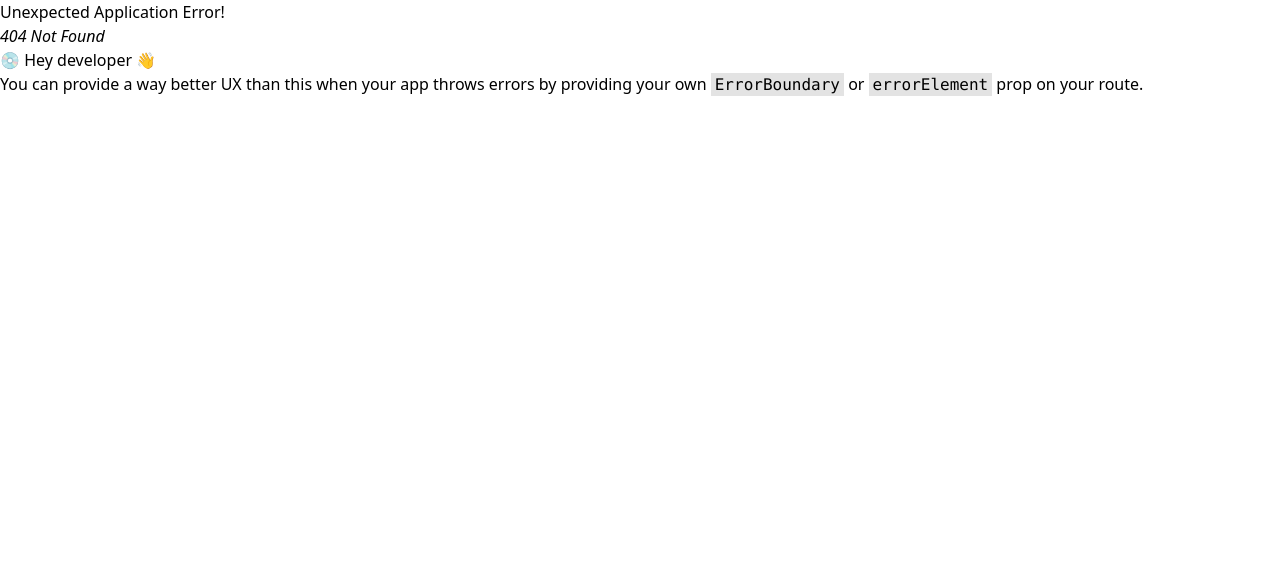
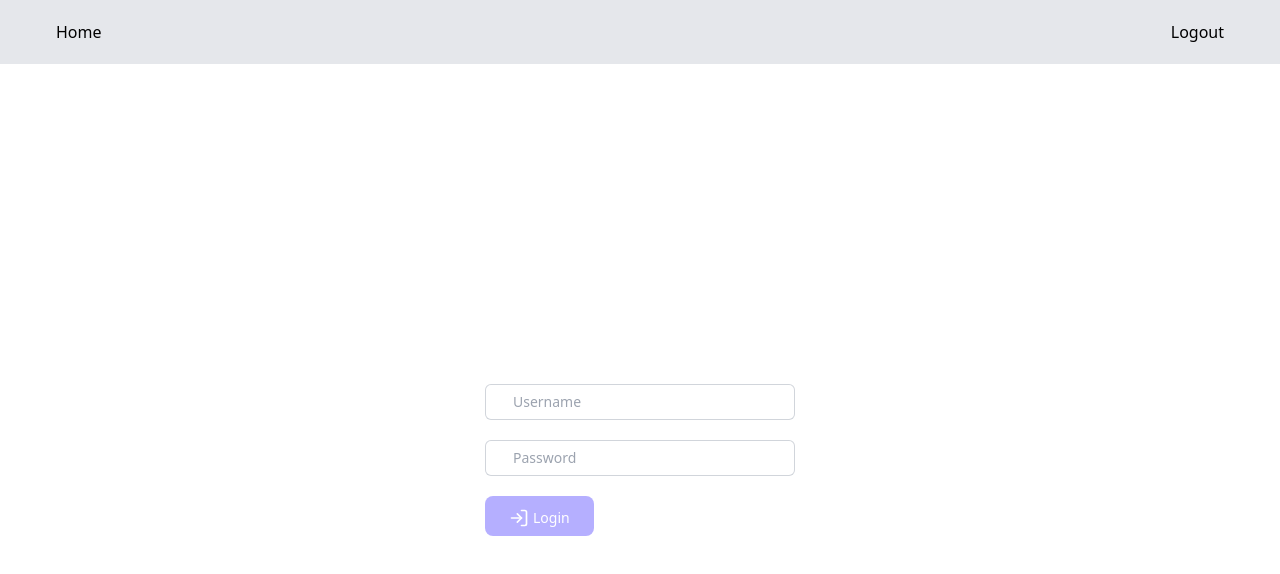
Before and after one commit to iamraihan/appointment_scheduler, a React (Vite) app: page /login in a window 1280 px wide. Before the commit this address had no page. Shown: the top 574 px of the page. Built offline with nearby package versions, Linux system fonts and the light colour scheme.

Commit message:
ui design read for login page

```diff
--- a/src/helpers/ui/button/helper/types.ts
+++ b/src/helpers/ui/button/helper/types.ts
@@ -5,7 +5,7 @@ export interface IAppButtonProps {
   btnType?: ButtonTypes;
   title?: string;
   disabled?: boolean;
-  loader?: string;
+  loader?: string | boolean;
   loaderText?: string;
   callBack?: () => void;
   customClass?: string;
--- a/src/layout/MainLayout.tsx
+++ b/src/layout/MainLayout.tsx
@@ -1,8 +1,10 @@
 import { Outlet } from "react-router-dom";
+import Navbar from "@/layout/Navbar";
 
 const MainLayout = () => {
   return (
     <div>
+      <Navbar />
       <Outlet />
     </div>
   );
--- /dev/null
+++ b/src/layout/Navbar.tsx
@@ -0,0 +1,16 @@
+import { Link } from "react-router-dom";
+
+const Navbar = () => {
+  return (
+    <div className="bg-gray-200 py-5">
+      <ul className="container mx-auto flex justify-between">
+        <li>
+          <Link to="/">Home</Link>
+        </li>
+        <button>Logout</button>
+      </ul>
+    </div>
+  );
+};
+
+export default Navbar;
--- /dev/null
+++ b/src/pages/Login/index.tsx
@@ -0,0 +1,56 @@
+import { AppButton } from "@/helpers/ui";
+import { useState } from "react";
+import { LogIn } from "react-feather";
+
+interface IMutationData {
+  user_name?: string;
+  password?: string;
+}
+type MutationField = "user_name" | "password";
+
+const Login = () => {
+  // state
+  const [mutationData, setMutationData] = useState<IMutationData>({});
+  const [applying, setApplying] = useState(false);
+
+  const isDisabled = !mutationData.user_name || !mutationData.password;
+
+  //   change handler
+  const handleChange = (type: MutationField, value: string) => {
+    console.log("type: ", type);
+    setMutationData((prevData) => ({ ...prevData, [type]: value })); // to get data previous state current state data
+  };
+
+  const handleApply = () => {
+    setApplying(true);
+    // api call
+  };
+  return (
+    <div className="container mx-auto flex flex-col justify-center items-center h-screen">
+      <div className="space-y-5">
+        <input
+          className="block w-full rounded-md border-0 py-1.5 pl-7 pr-20 text-gray-900 ring-1 ring-inset ring-gray-300 placeholder:text-gray-400 focus:ring-2 focus:ring-inset focus:ring-indigo-600 sm:text-sm sm:leading-6"
+          type="text"
+          placeholder="Username"
+          onChange={(e) => handleChange("user_name", e.target.value)}
+        />
+        <input
+          className="block w-full rounded-md border-0 py-1.5 pl-7 pr-20 text-gray-900 ring-1 ring-inset ring-gray-300 placeholder:text-gray-400 focus:ring-2 focus:ring-inset focus:ring-indigo-600 sm:text-sm sm:leading-6"
+          type="password"
+          placeholder="Password"
+          onChange={(e) => handleChange("password", e.target.value)}
+        />
+        <AppButton
+          Icon={LogIn}
+          title="Login"
+          disabled={isDisabled}
+          callBack={handleApply}
+          loader={applying}
+          loaderText="Logging in..."
+        />
+      </div>
+    </div>
+  );
+};
+
+export default Login;
--- a/src/routes/Routes.tsx
+++ b/src/routes/Routes.tsx
@@ -1,6 +1,7 @@
 import { createBrowserRouter } from "react-router-dom";
 import MainLayout from "@/layout/MainLayout";
 import Home from "@/pages/home";
+import Login from "@/pages/Login";
 
 const Routes = createBrowserRouter([
   {
@@ -11,6 +12,10 @@ const Routes = createBrowserRouter([
         path: "/",
         element: <Home />,
       },
+      {
+        path: "login",
+        element: <Login />,
+      },
     ],
   },
 ]);
```
